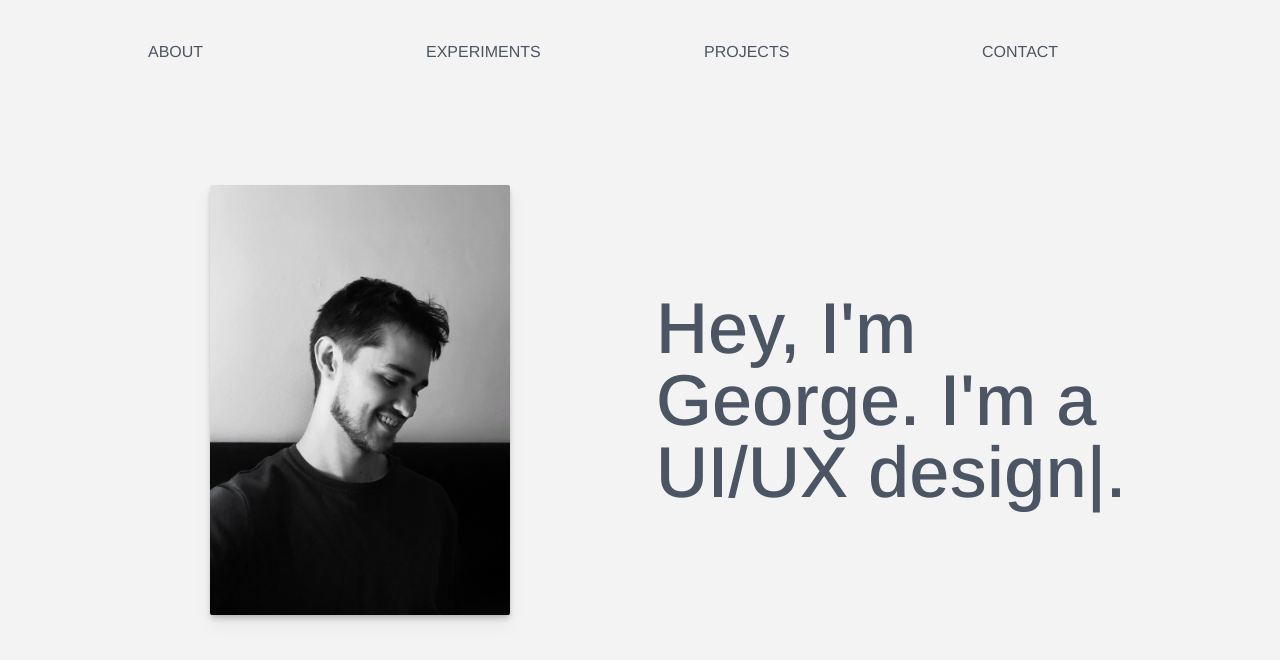
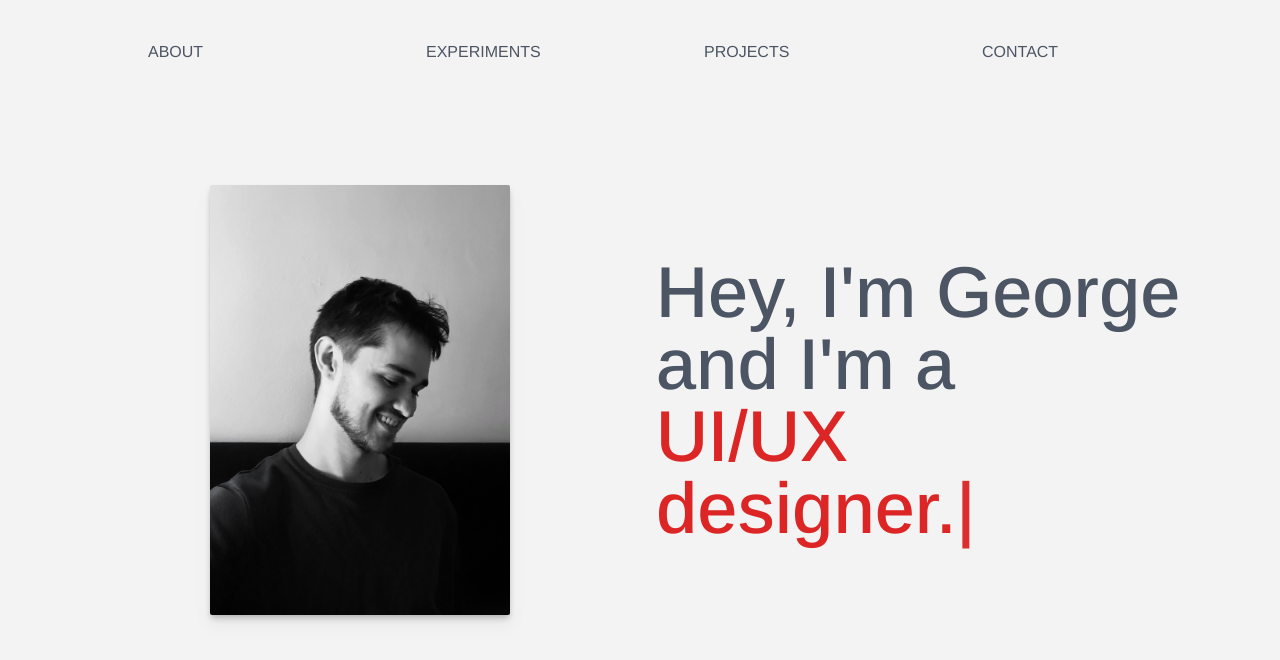
Before and after one commit to georgegausden/portfolio, a Next.js app: page / in a window 1280 px wide. Shown: the top 660 px of the page. Built offline with nearby package versions, Linux system fonts and the light colour scheme.

Commit message:
Refactor CSS: Remove unused code and update TypewriterTitle component

```diff
--- a/app/components/typewritertitle.tsx
+++ b/app/components/typewritertitle.tsx
@@ -1,22 +1,36 @@
 import { useState, useEffect } from 'react';
 
 const TypewriterTitle = () => {
+  const colors = [
+    'text-red-600',
+    'text-blue-600',
+    'text-green-600',
+    'text-purple-600',
+    'text-yellow-600',
+    'text-pink-600',
+    'text-indigo-600',
+  ];
+
   const titles = [
-    { text: "UI/UX designer", pauseTime: 3000 },    // 3 seconds pause
-    { text: "3D modeller", pauseTime: 2000 },       // 2 seconds pause
-    { text: "web designer", pauseTime: 2500 },      // 2.5 seconds pause
-    { text: "frontend developer", pauseTime: 2000 }, // 2 seconds pause
-    { text: "creative developer", pauseTime: 3000 }  // 3 seconds pause
+    { text: "UI/UX designer.", pauseTime: 3000 },
+    { text: "3D modeller.", pauseTime: 2000 },
+    { text: "web designer.", pauseTime: 2500 },
+    { text: "brother.", pauseTime: 2000 },
+    { text: "creative developer.", pauseTime: 3000 },
+    { text: "piano lover.", pauseTime: 3000 },
+    { text: "friend.", pauseTime: 3000 },
   ];
 
   const [currentTitleIndex, setCurrentTitleIndex] = useState(0);
   const [currentText, setCurrentText] = useState("");
   const [isDeleting, setIsDeleting] = useState(false);
   const [isPaused, setIsPaused] = useState(false);
+  const [shinyEffect, setShinyEffect] = useState(false);
+  const [currentColorIndex, setCurrentColorIndex] = useState(0);
 
   useEffect(() => {
-    const typeSpeed = 150;    // Speed for typing each character
-    const deleteSpeed = 100;  // Speed for deleting each character
+    const typeSpeed = 150;
+    const deleteSpeed = 100;
 
     const handleTyping = () => {
       const currentTitle = titles[currentTitleIndex].text;
@@ -25,30 +39,29 @@ const TypewriterTitle = () => {
       if (isPaused) {
         setIsPaused(false);
         setIsDeleting(true);
+        setShinyEffect(false);
         return currentPauseTime;
       }
 
       if (!isDeleting) {
-        // Typing
         if (currentText !== currentTitle) {
           const nextChar = currentTitle.slice(0, currentText.length + 1);
           setCurrentText(nextChar);
           return typeSpeed;
         } else {
-          // Finished typing, start pause
+          setShinyEffect(true);
           setIsPaused(true);
           return currentPauseTime;
         }
       } else {
-        // Deleting
         if (currentText !== "") {
           const nextChar = currentTitle.slice(0, currentText.length - 1);
           setCurrentText(nextChar);
           return deleteSpeed;
         } else {
-          // Finished deleting, move to next title
           setIsDeleting(false);
           setCurrentTitleIndex((prev) => (prev + 1) % titles.length);
+          setCurrentColorIndex((prev) => (prev + 1) % colors.length);
           return typeSpeed;
         }
       }
@@ -63,10 +76,10 @@ const TypewriterTitle = () => {
   }, [currentText, isDeleting, currentTitleIndex, isPaused]);
 
   return (
-    <span id="specialText" className="not-italic">
+    <div className={`${colors[currentColorIndex]} ${shinyEffect ? 'shiny-text' : ''}`}>
       {currentText}
-      <span className="animate-blink">|</span>
-    </span>
+      <span className="animate-pulse">|</span>
+    </div>
   );
 };
 
--- a/app/page.tsx
+++ b/app/page.tsx
@@ -117,26 +117,7 @@ export default function HomePage() {
                   >
                     Me
                   </motion.button>
-                  {/* <motion.button
-                    id="subButton"
-                    variants={itemVariants}
-                    onClick={() => {
-                      setActiveSection("Biography");
-                      setHoveredSection("");
-                    }}
-                  >
-                    Biography
-                  </motion.button> */}
-                  {/* <motion.button
-                    id="subButton"
-                    variants={itemVariants}
-                    onClick={() => {
-                      setActiveSection("Artist Statement");
-                      setHoveredSection("");
-                    }}
-                  >
-                    Artist Statement
-                  </motion.button> */}
+
                   <motion.button
                     id="subButton"
                     variants={itemVariants}
@@ -293,7 +274,7 @@ export default function HomePage() {
         variants={itemVariants}
         className="text-2xl md:text-5xl lg:text-7xl min-h-[150px] md:min-h-0"
       >
-        Hey, I'm George. I'm a <TypewriterTitle />.
+        Hey, I'm George and I'm a <TypewriterTitle />
       </motion.h2>
     </motion.div>
   </div>
```
Also changed, not shown: 1 other file (tests, documents, lock files or other folders).
